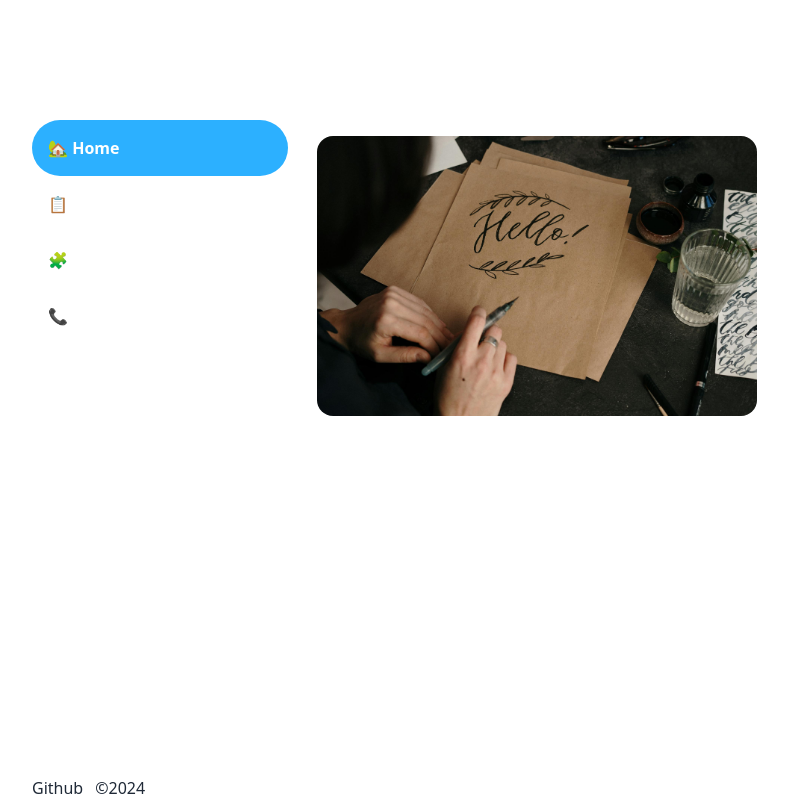
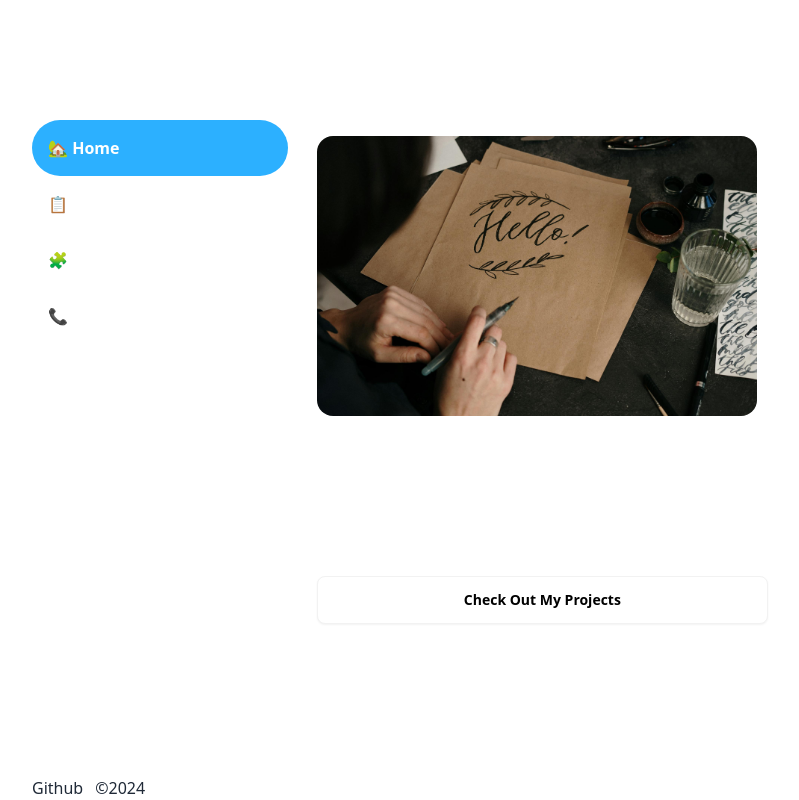
Before and after one commit to sougataghar477/portfolio-second, a React (Vite) app: page / in a window 1280 px wide. Shown: the whole page, without its empty margins (240-1039 px from the left). Built offline with nearby package versions, Linux system fonts and the light colour scheme.

Commit message:
added projects to home

```diff
--- a/src/components/Home.jsx
+++ b/src/components/Home.jsx
@@ -1,3 +1,4 @@
+import { Link } from "react-router";
 function Home(){
     return <div>
         <h1 className="text-4xl  text-white">Welcome To My Website</h1>
@@ -5,6 +6,10 @@ function Home(){
         <img loading="lazy" className="rounded-2xl" src="/pexels-photo-3826666.jpeg" />
         </div>
         <p className="text-white leading-7 italic font-bold text-xl"> My name is Sougata Ghar and I am a front end web developer who is proficient in HTML, CSS, Javascript,React,Vue,Next JS,Express JS and MongoDB. </p>
+        <Link to={'/projects'}>
+        <button className="btn mt-4 w-full bg-white text-black hover:bg-slate-200">Check Out My Projects</button>
+        </Link>
+
     </div>
 }
 export default Home;
```
